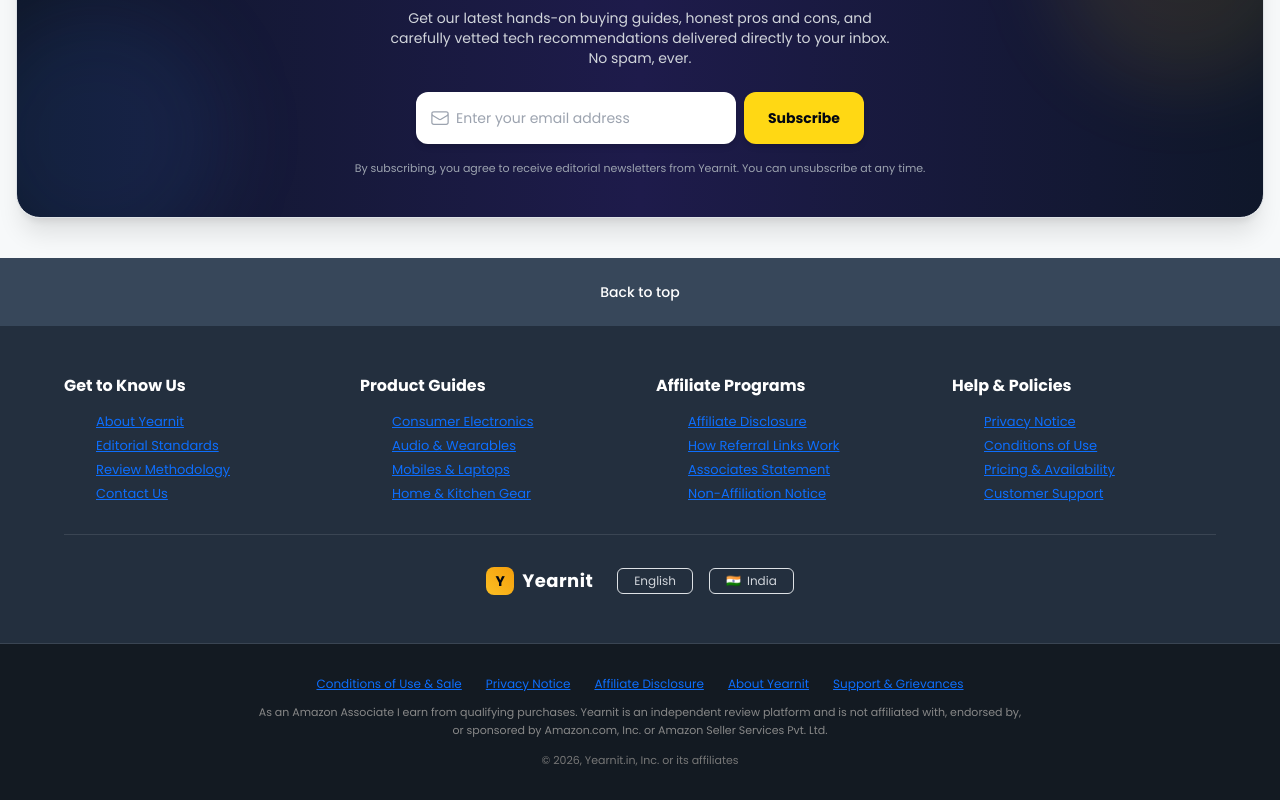
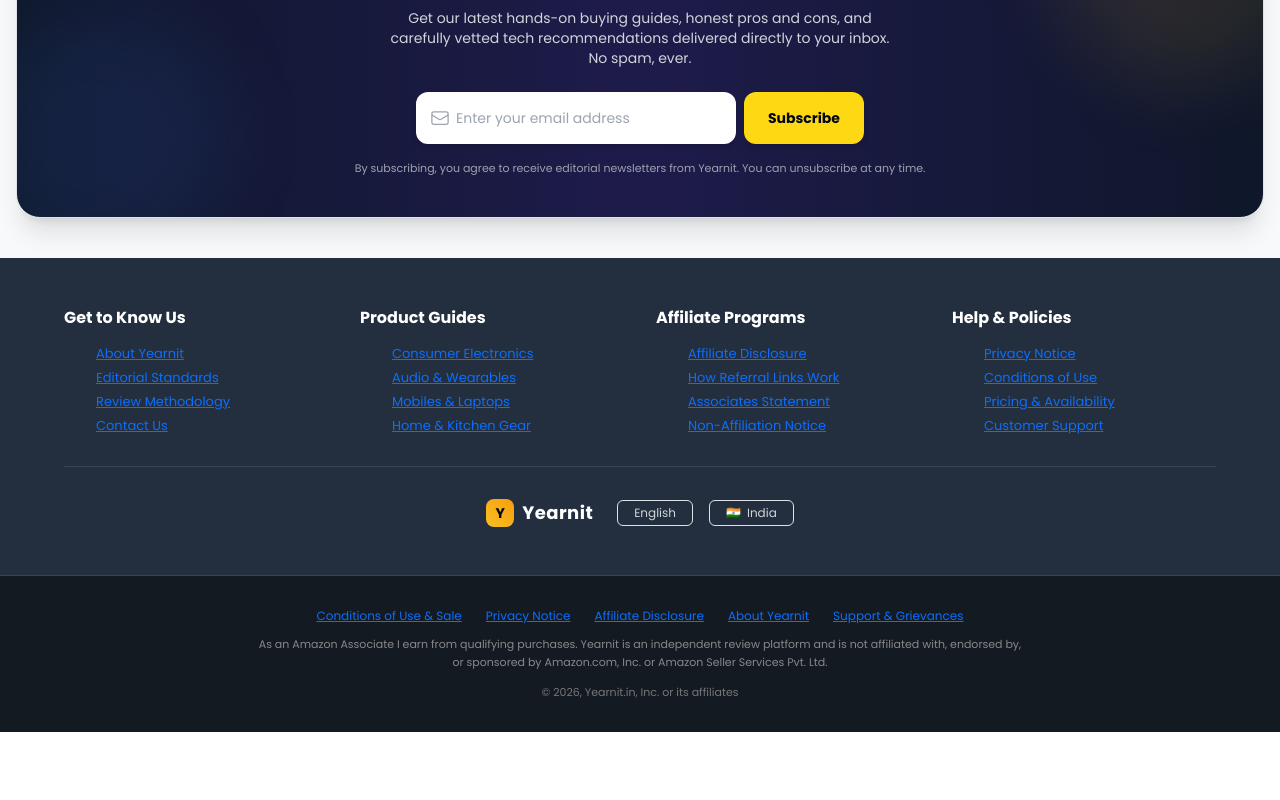
Before and after one commit to Dhanush-kumar-dk/ProductionIyzzo, a React (Vite) app: page / in a window 1280 px wide. Shown: the part 2375-3175 px from the top of the page. After the commit the page ends 3107 px from the top, so only its background shows below. Built offline with nearby package versions, Linux system fonts and the light colour scheme; no server answers.

Commit message:
refactor(footer): remove back to top button

```diff
--- a/src/components/Footer.tsx
+++ b/src/components/Footer.tsx
@@ -1,19 +1,6 @@
 export default function Footer() {
-  const scrollToTop = () => {
-    window.scrollTo({ top: 0, behavior: "smooth" });
-  };
-
   return (
     <footer className="w-full font-poppins text-gray-300">
-      {/* 1. Amazon-style Back to Top Button */}
-      <button
-        onClick={scrollToTop}
-        className="w-full py-4 bg-[#37475A] hover:bg-[#485769] text-white text-xs sm:text-sm font-medium transition text-center block"
-        aria-label="Back to top"
-      >
-        Back to top
-      </button>
-
       {/* 2. Main Multi-Column Links Section (Amazon #232F3E) */}
       <div className="bg-[#232F3E] text-white py-10 sm:py-12 px-4 sm:px-6 lg:px-12 border-b border-[#3a4553]">
         <div className="max-w-6xl mx-auto grid grid-cols-2 md:grid-cols-4 gap-8 text-xs sm:text-[13px]">
```
